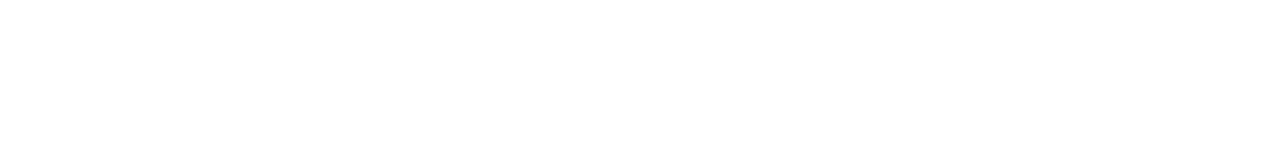
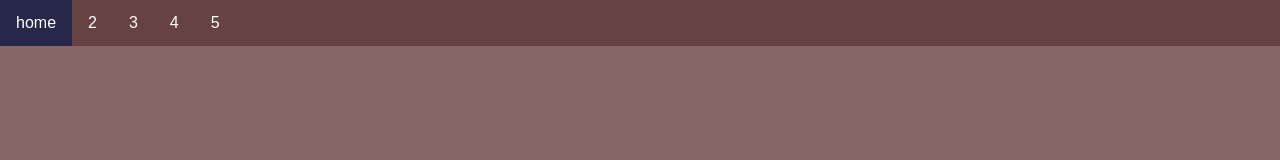
Before and after one commit to gymmu/blogeintrag-Max12384, a plain HTML site: page e23oprkw.html in a window 1280 px wide. Drawn offline with Linux system fonts and the light colour scheme.

Commit message:
New websites

```diff
--- a/e23oprkw.html
+++ b/e23oprkw.html
@@ -0,0 +1,23 @@
+<!DOCTYPE html>
+<html lang="de">
+  <head>
+    <meta charset="UTF-8" />
+    <meta http-equiv="X-UA-Compatible" content="IE=edge" />
+    <meta name="viewport" content="width=device-width, initial-scale=1.0" />
+    <title>Eigene Webseite</title>
+
+    <link rel="stylesheet" href="style.css" />
+  </head>
+
+<body>
+
+    <ul id="Navigation">
+        <li><a class="active" href="#home">home</a></li>
+        <li><a href="e23oprkw.html">2</a></li>
+        <li><a href="eiorghehiog.html">3</a></li>
+        <li><a href="ekjrhgehoiger.html">4</a></li>
+        <li><a href="oeirhgoe.html">5</a></li>
+      </ul>
+
+
+</body>
--- a/style.css
+++ b/style.css
@@ -36,7 +36,7 @@ img:hover{
   margin: 0;
   padding: 0;
   overflow: hidden;
-  background-color: rgb(198, 41, 41);
+  background-color: rgb(103, 66, 66);
 }
 
 li {
```
Also changed, not shown: eiorghehiog.html (+15 -0 lines), ekjrhgehoiger.html (+15 -0 lines), oeirhgoe.html (+15 -0 lines).
